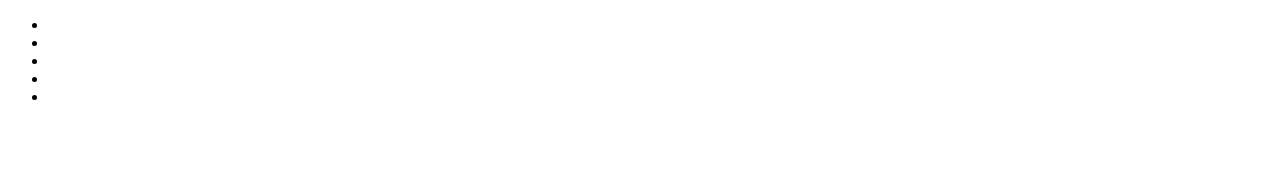
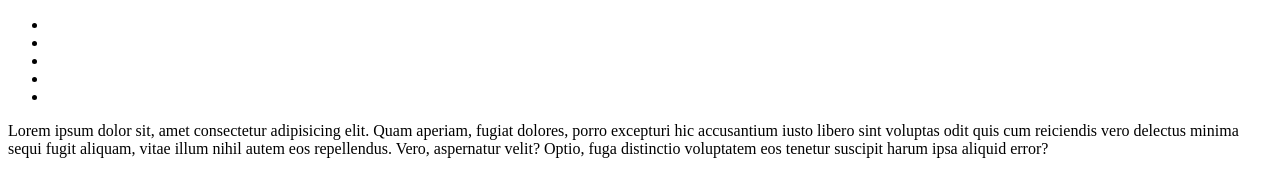
Before and after one commit to mpericoth/CursFront, a plain HTML site: page H02_HTML/Ex_practic_01/index.html in a window 1280 px wide. Drawn offline with Linux system fonts and the light colour scheme.

Commit message:
lorem añadido

```diff
--- a/H02_HTML/Ex_practic_01/index.html
+++ b/H02_HTML/Ex_practic_01/index.html
@@ -19,7 +19,9 @@
     </nav>
     <main>
         <article>
+            <p>Lorem ipsum dolor sit, amet consectetur adipisicing elit. Quam aperiam, fugiat dolores, porro excepturi hic accusantium iusto libero sint voluptas odit quis cum reiciendis vero delectus minima sequi fugit aliquam, vitae illum nihil autem eos repellendus. Vero, aspernatur velit? Optio, fuga distinctio voluptatem eos tenetur suscipit harum ipsa aliquid error?
 
+            </p>
         </article>
         <aside>
 
```
